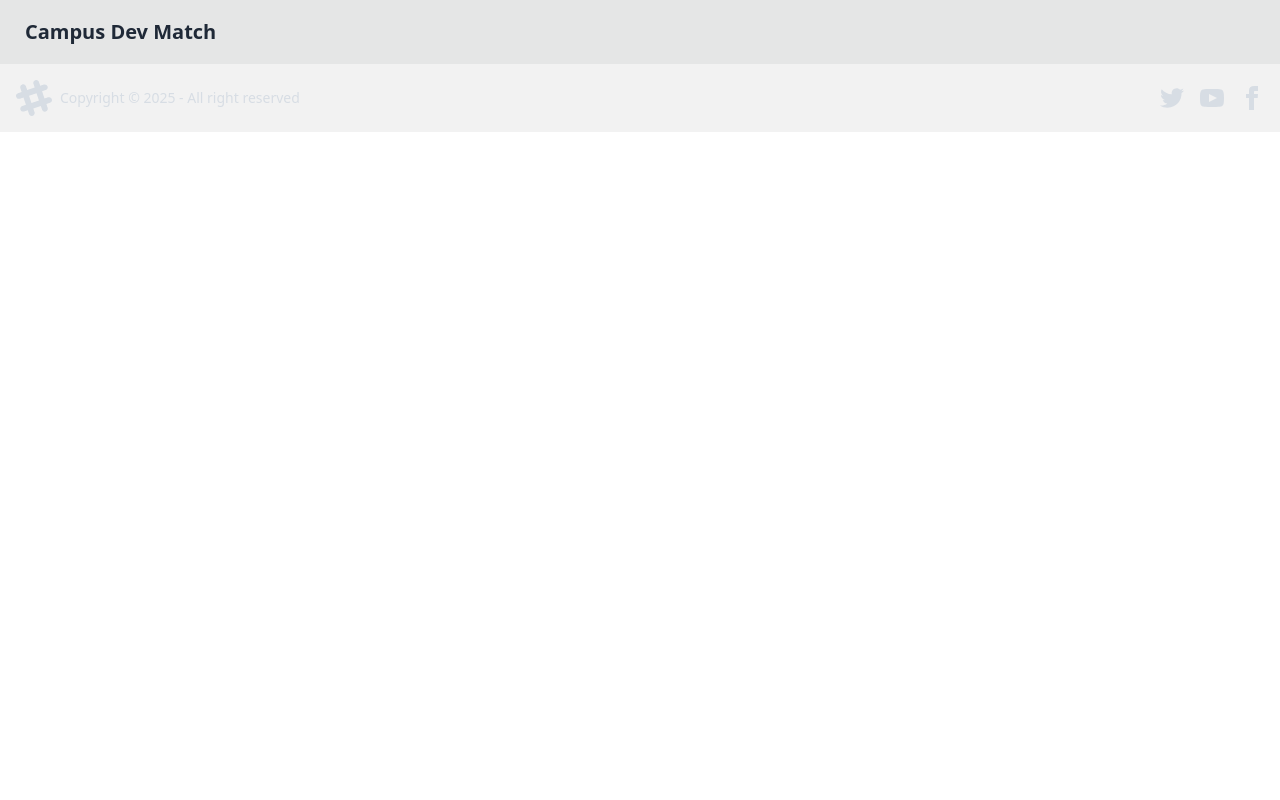
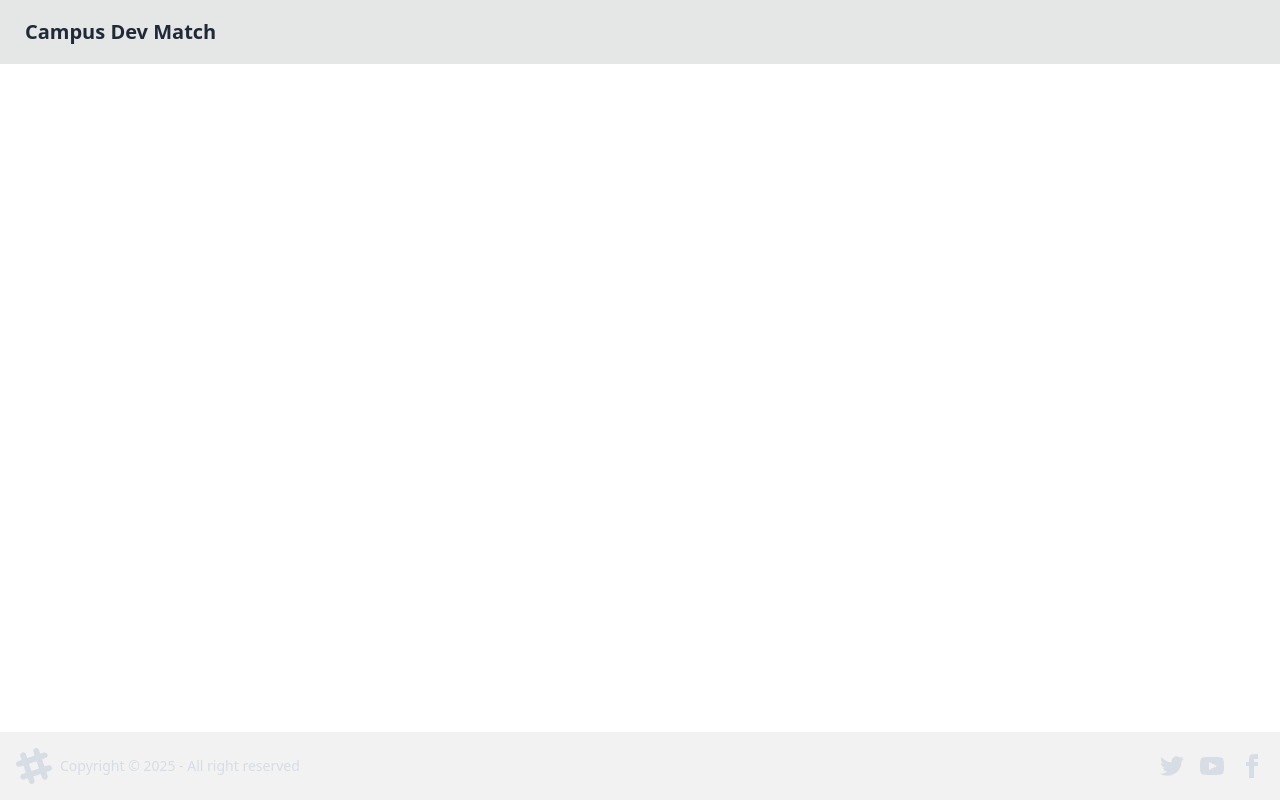
Before and after one commit to artiwari10/CampusDevMatch-Backend-Frontend, a React (Vite) app in the folder Frontend/: page / in a window 1280 px wide. Built offline with nearby package versions, Linux system fonts and the light colour scheme; no server answers.

Commit message:
Update Footer.jsx

```diff
--- a/Frontend/src/components/Footer.jsx
+++ b/Frontend/src/components/Footer.jsx
@@ -1,6 +1,6 @@
 const Footer = () => {
   return (
-    <footer className="footer bg-base-200 text-neutral-content p-4 bottom-0">
+    <footer className="footer bg-base-200 text-neutral-content p-4 fixed bottom-0">
       <aside className="grid-flow-col items-center">
         <svg
           width="36"
```
